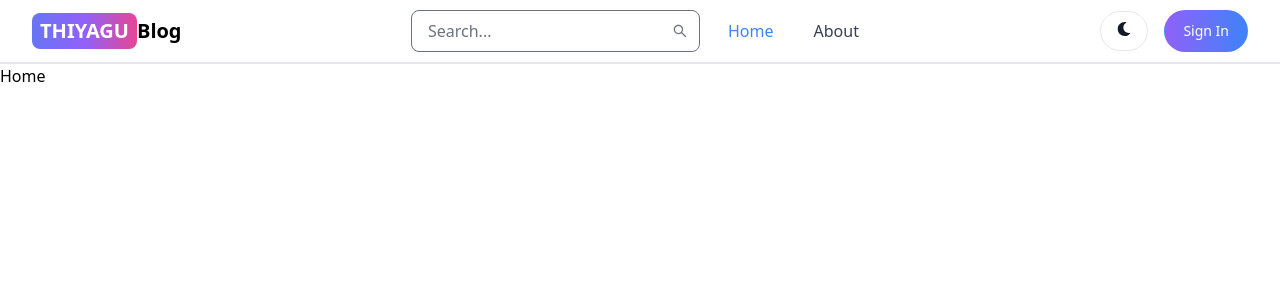
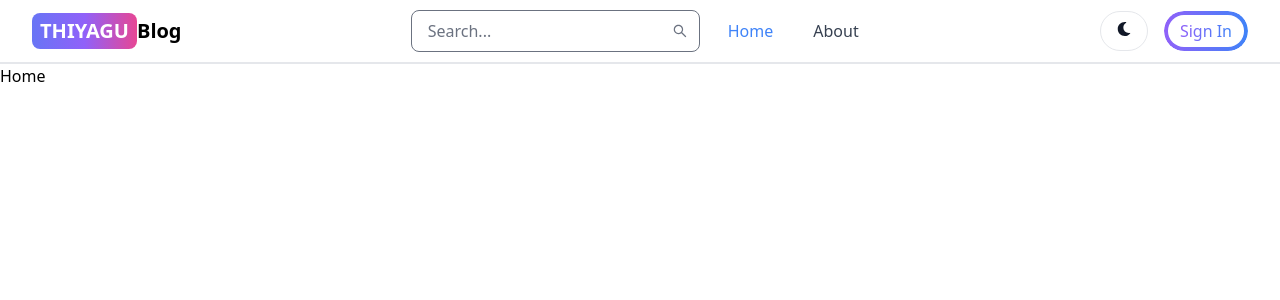
Before and after one commit to THIYAGUSRI/MERN-BLOG-APP, a React (Vite) app in the folder clients/: page / in a window 1280 px wide. Shown: the top 300 px of the page. Built offline with nearby package versions, Linux system fonts and the light colour scheme.

Commit message:
Update the Navbar

```diff
--- a/clients/src/Components/Header.jsx
+++ b/clients/src/Components/Header.jsx
@@ -56,10 +56,14 @@ const Header = () => {
           <FaMoon />
         </Button>
         <Link to="/sign-in">
-          <Button className="bg-gradient-to-r from-purple-500 to-blue-500 text-white" pill>
-            Sign In
-          </Button>
-        </Link>
+  <button className="relative inline-block px-4 py-2 text-transparent bg-transparent rounded-full overflow-hidden group">
+    <span className="absolute inset-0 bg-gradient-to-r from-purple-500 to-blue-500 rounded-full"></span>
+    <span className="relative z-10 bg-clip-text text-transparent bg-gradient-to-r from-purple-500 to-blue-500 group-hover:text-white transition duration-300 ease-in-out">
+      Sign In
+    </span>
+    <span className="absolute inset-0 bg-white rounded-full m-1 group-hover:bg-transparent transition duration-300 ease-in-out"></span>
+  </button>
+</Link>
         <Navbar.Toggle />
       </div>
 
```
